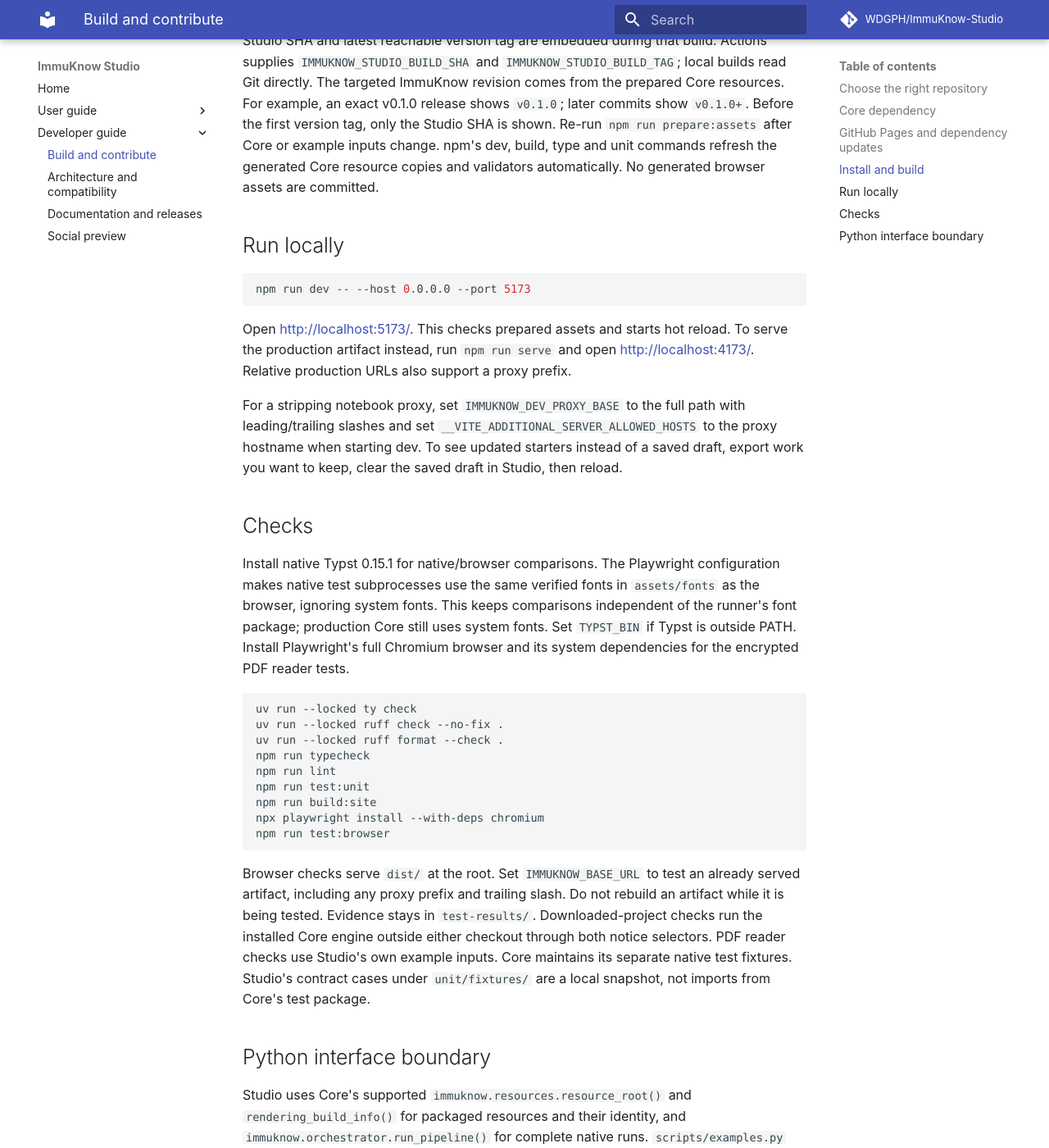
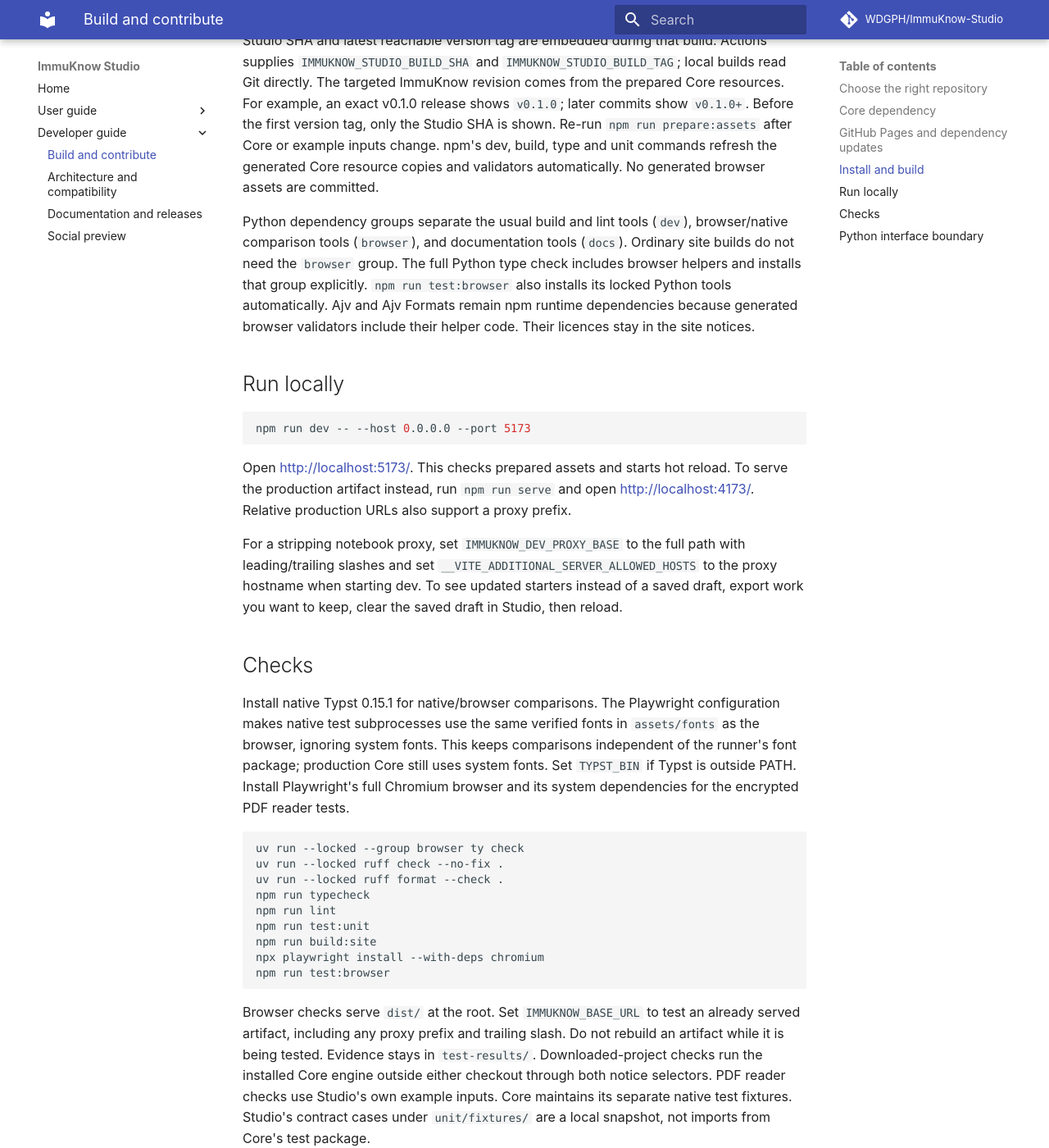
Before and after one commit to WDGPH/ImmuKnow-Studio, an MkDocs documentation site: the page built from docs/development.md, in a window 1280 px wide and 1400 px high, scrolled down 2766 px. Shown: the whole window at 82% size. Built offline with MkDocs 1.6.1 and Material for MkDocs 9.7.7, drawn with Linux system fonts in a browser that asks for light colours; comment, search, counter and statistics services are not loaded.

Commit message:
Dependency organization (#14)
* Separate Studio build and browser test dependencies

* Refresh vulnerable Studio dependency locks

* Retain runtime validator dependencies and their notices

````diff
--- a/docs/development.md
+++ b/docs/development.md
@@ -132,6 +132,14 @@ Re-run `npm run prepare:assets` after Core or example inputs change. npm's dev,
 build, type and unit commands refresh the generated Core resource copies and
 validators automatically. No generated browser assets are committed.
 
+Python dependency groups separate the usual build and lint tools (`dev`),
+browser/native comparison tools (`browser`), and documentation tools (`docs`).
+Ordinary site builds do not need the `browser` group. The full Python type
+check includes browser helpers and installs that group explicitly.
+`npm run test:browser` also installs its locked Python tools automatically.
+Ajv and Ajv Formats remain npm runtime dependencies because generated browser
+validators include their helper code. Their licences stay in the site notices.
+
 ## Run locally
 
 ```bash
@@ -158,7 +166,7 @@ fonts. Set `TYPST_BIN` if Typst is outside PATH. Install Playwright's full
 Chromium browser and its system dependencies for the encrypted PDF reader tests.
 
 ```bash
-uv run --locked ty check
+uv run --locked --group browser ty check
 uv run --locked ruff check --no-fix .
 uv run --locked ruff format --check .
 npm run typecheck
--- a/package.json
+++ b/package.json
@@ -11,7 +11,7 @@
     "build": "vite build",
     "typecheck": "tsc --noEmit",
     "preview": "vite preview",
-    "test:browser": "playwright test",
+    "test:browser": "uv run --locked --group browser playwright test",
     "test:unit": "vitest run",
     "lint": "biome lint src tests unit",
     "generate:contracts": "node scripts/prepare-contracts.mjs",
--- a/pyproject.toml
+++ b/pyproject.toml
@@ -14,8 +14,11 @@ immuknow = { git = "https://github.com/WDGPH/ImmuKnow.git", tag = "v2.0.0-rc1" }
 dev = [
     "ruff==0.17.1",
     "ty>=0.0.89",
+]
+browser = [
     "pillow>=13.0.0",
     "pymupdf==1.28.2",
+    "pypdf",
     "zxing-cpp==3.1.1",
 ]
 docs = [
````
Also changed, not shown: 3 other files.
